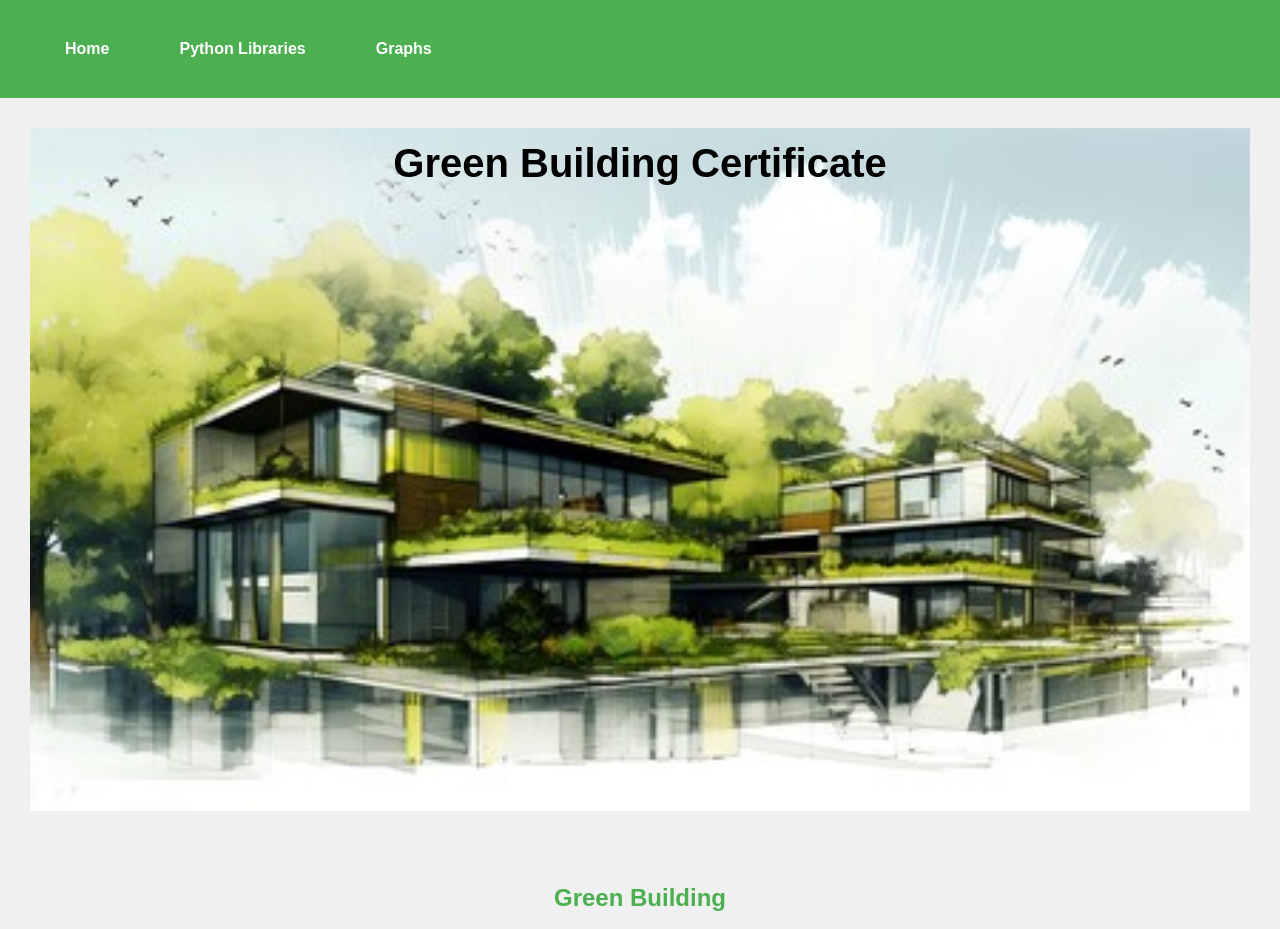
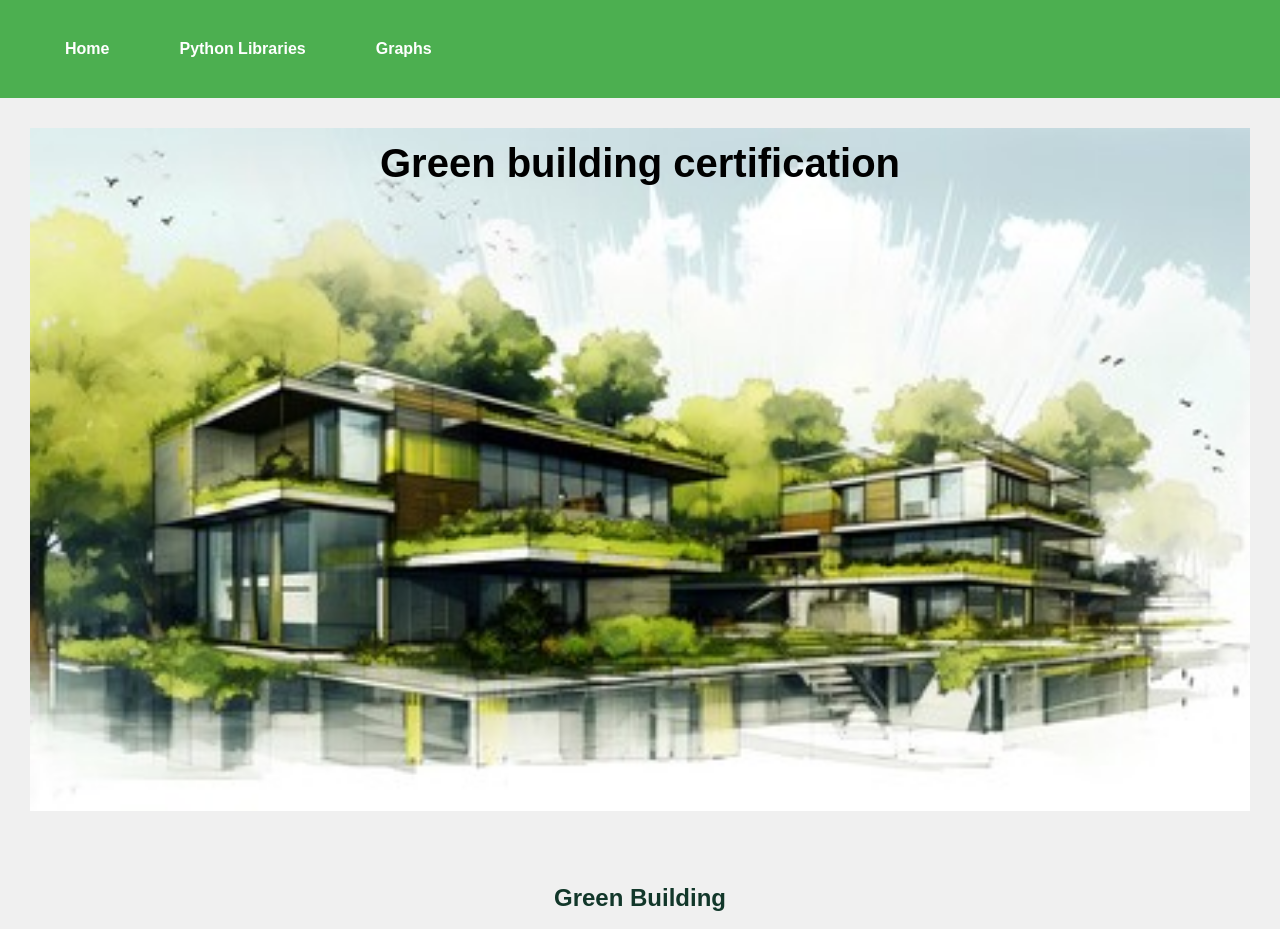
Before and after one commit to srikanthrayudu/green, a plain HTML site: page index.html in a window 1280 px wide. Shown: the top 929 px of the page. Drawn offline with Linux system fonts and the light colour scheme.

Commit message:
index.html

```diff
--- a/index.html
+++ b/index.html
@@ -66,7 +66,7 @@
         }
 
         h2 {
-            color: #4CAF50;
+            color: #12372A;
         }
 
         .types {
@@ -123,7 +123,7 @@
 
     <section>
         <img src="images/green.jpg" alt="Header Image">
-        <h1>Green Building Certificate</h1>
+        <h1>Green building certification</h1>
     </section>
 
     <div class="content">
```
